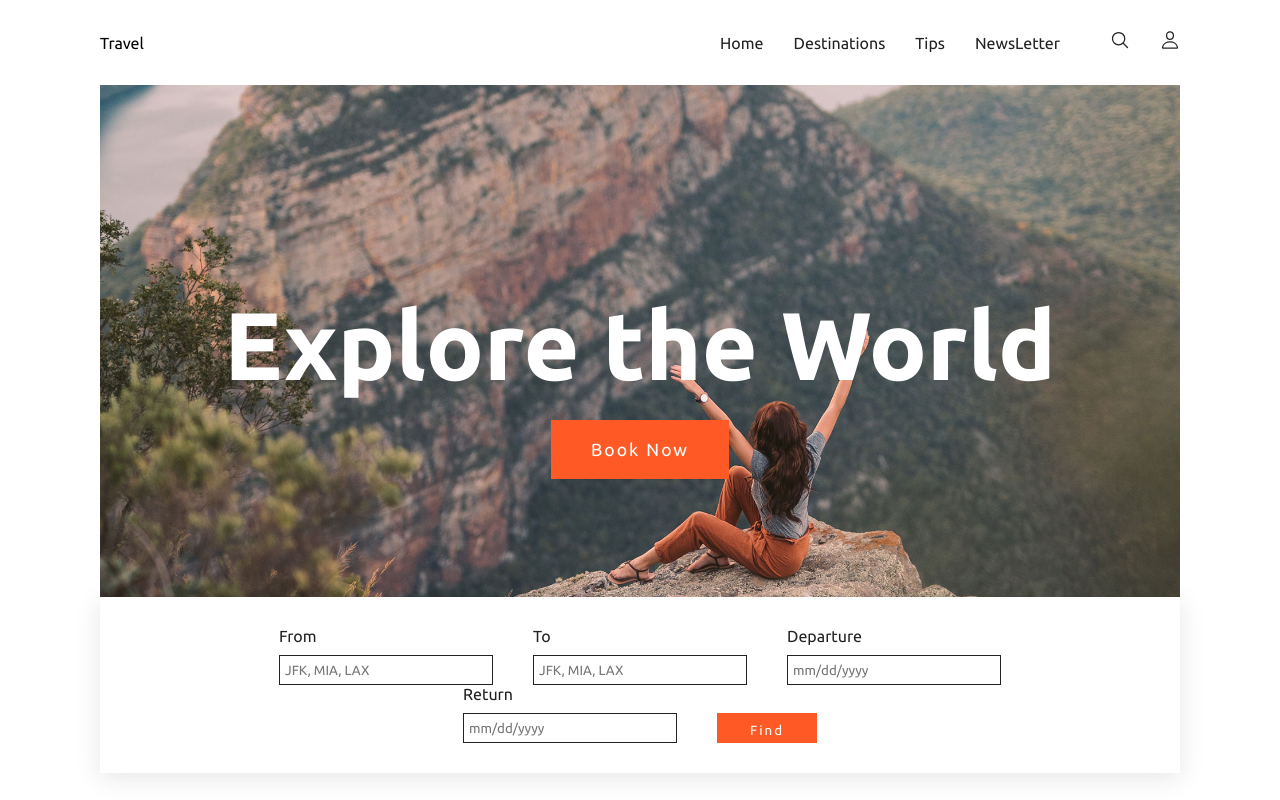
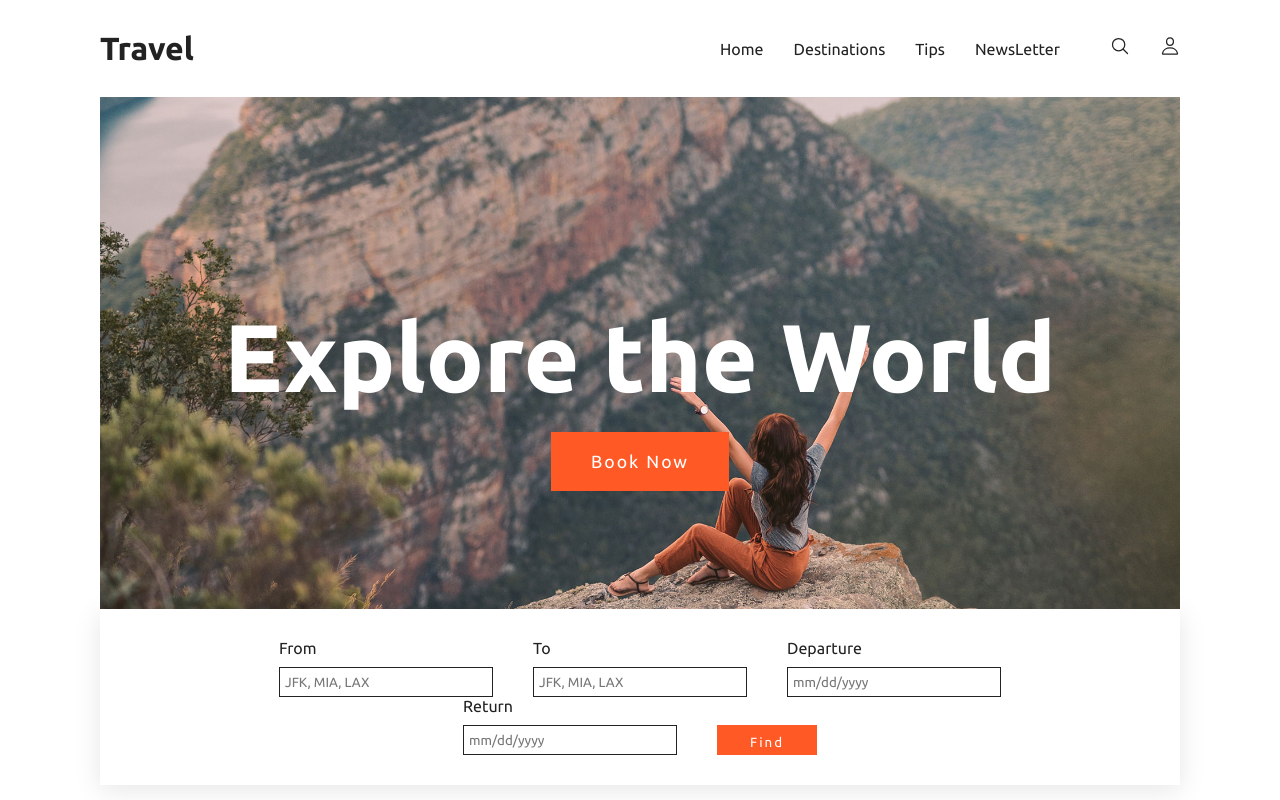
Before and after one commit to pharaoht/flight-ticket-finder, a React (Create React App) app in the folder frontend/: page / in a window 1280 px wide. Built offline with nearby package versions, Linux system fonts and the light colour scheme.

Commit message:
api logic

```diff
--- a/frontend/src/App.js
+++ b/frontend/src/App.js
@@ -10,8 +10,8 @@ const App = () => {
 
   return (
     <Provider store={store}>
+      <Router>
       <Layout/>
-      <Router>
         <Switch>
           <Route exact path='/' component={Home}/>
           <Route path='/tickets/:from_airport/:to_airport/:depart_date/:return_date/' component={Flights}/>
--- a/frontend/src/components/Navbar/Navbar.jsx
+++ b/frontend/src/components/Navbar/Navbar.jsx
@@ -1,5 +1,5 @@
 import React from 'react';
-import { BrowserRouter as Link } from "react-router-dom";
+import { Link } from "react-router-dom";
 import '../Navbar/Navbar.css'
 
 export default function Navbar() {
@@ -9,14 +9,14 @@ export default function Navbar() {
                 <Link to='/' className='logo'>Travel</Link>
                 <div className='group'>
                     <ul className='navigation'>
-                        <li><Link to='/'>Home</Link></li>
-                        <li><Link to='/'>Destinations</Link></li>
-                        <li><Link to='/'>Tips</Link></li>
-                        <li><Link to='/'>NewsLetter</Link></li>
+                        <Link to='/'><li>Home</li></Link>
+                        <Link to='/'><li>Destinations</li></Link>
+                        <Link to='/'><li>Tips</li></Link>
+                        <Link to='/'><li>NewsLetter</li></Link>
                     </ul>
                     <ul className='action'>
-                        <li><Link to='/' ><ion-icon name='search-outline'></ion-icon></Link></li>
-                        <li><Link to='/' ><ion-icon name='person-outline'></ion-icon></Link></li>
+                        <Link to='/' ><li><ion-icon name='search-outline'></ion-icon></li></Link>
+                        <Link to='/' ><li><ion-icon name='person-outline'></ion-icon></li></Link>
                     </ul>
                 </div>
             </header>
--- a/frontend/src/containers/Flights/Flights.jsx
+++ b/frontend/src/containers/Flights/Flights.jsx
@@ -70,7 +70,7 @@ export default function Flights() {
                 </div>
             </div>
         )
-    }
+    };
 
 
     useEffect(() => {
```
